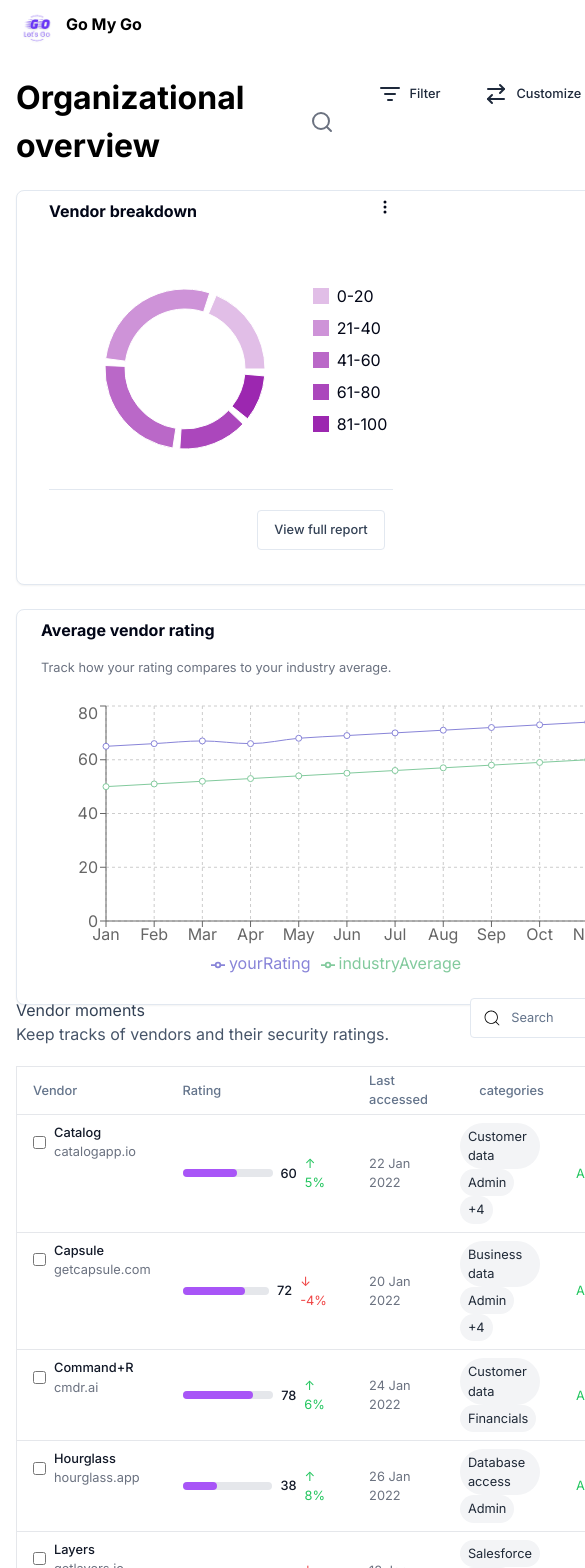
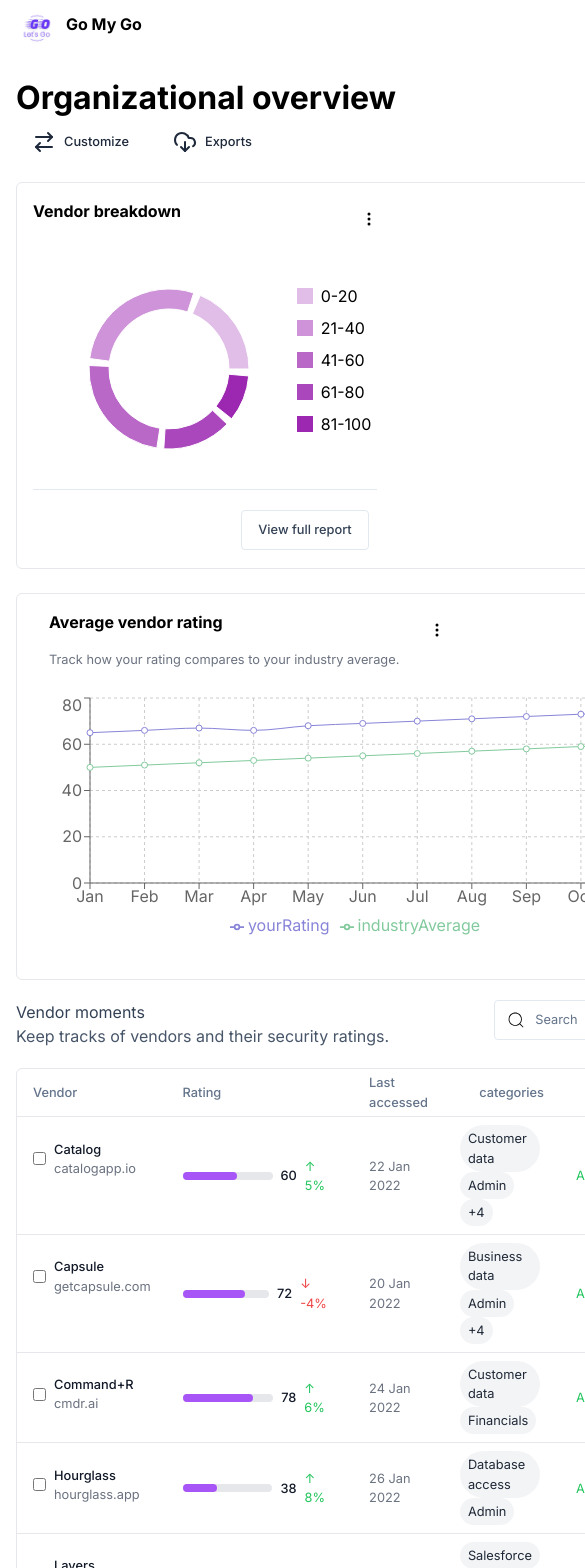
Before and after one commit to nrohitydv/go-my-go-again, a Next.js app: page / in a window 390 px wide. Shown: the top 1568 px of the page, 585 px wide, since content can reach past the window. Built offline with nearby package versions, Linux system fonts and the light colour scheme.

Commit message:
"Updated dependencies, added new components, and modified styles in various files"

```diff
--- a/app/page.tsx
+++ b/app/page.tsx
@@ -1,12 +1,13 @@
 import { Button } from "@/components/ui/button";
 import { Input } from "@/components/ui/input";
+
 import {
   ArrowRightLeft,
   CloudDownload,
   ListFilter,
   Search,
 } from "lucide-react";
-import { Card, CardContent } from "@/components/ui/card";
+import { Dialog, DialogContent, DialogTrigger } from "@/components/ui/dialog";
 
 import React from "react";
 import VendorChart from "@/components/VendorChart";
@@ -16,43 +17,60 @@ import { TableDemo } from "@/components/TableContent";
 
 const Home = () => {
   return (
-    <main className="space-y-5">
-      <div className="flex justify-between">
+    <main className="space-y-5 ">
+      <div className="flex sm:flex-row flex-col justify-between">
         <h1 className="font-bold text-[32px]">Organizational overview</h1>
         <div className="flex gap-[12px]">
-          <div className="relative">
+          <div className="relative hidden sm:block">
             <Search className="absolute left-2 top-1/2 transform -translate-y-1/2 text-gray-500" />
             <Input className="pl-10 pr-2 py-1 w-0 focus:w-48 transition-all duration-300 ease-in-out rounded-md border-0 focus:border" />
           </div>
-
-          <Button className="bg-white text-slate-800 hover:text-blue-900 hover:bg-blue-200 rounded-md gap-2">
+          <div className="hidden sm:block">
+            <Dialog>
+              <DialogTrigger>
+                <Button className="bg-white text-slate-800 hover:text-blue-900 hover:bg-blue-200 rounded-md gap-2 ">
                   <ListFilter />
                   Filter
                 </Button>
+              </DialogTrigger>
+              <DialogContent>Want to filter content!!</DialogContent>
+            </Dialog>
+          </div>
+          <div className="">
+            <Dialog>
+              <DialogTrigger>
                 <Button className="bg-white text-slate-800 hover:text-blue-900 hover:bg-blue-200 rounded-md gap-2">
                   <ArrowRightLeft />
                   Customize
                 </Button>
+              </DialogTrigger>
+              <DialogContent>Customize content here!!</DialogContent>
+            </Dialog>
+          </div>
+          <div className="">
+            <Dialog>
+              <DialogTrigger>
                 <Button className="bg-white text-slate-800 hover:text-blue-900 hover:bg-blue-200 rounded-md gap-2">
                   <CloudDownload />
                   Exports
                 </Button>
+              </DialogTrigger>
+              <DialogContent>
+                <div className="grid w-full max-w-sm items-center gap-1.5">
+                  <label htmlFor="picture">Choose the file</label>
+                  <Input id="picture" type="file" />
+                </div>
+              </DialogContent>
+            </Dialog>
           </div>
         </div>
-      <div className="flex justify-stretch gap-[24px] sm:flex-col">
-        <div className="">
-          <Card>
-            <CardContent>
+      </div>
+      <div className="flex flex-col sm:flex-row justify-stretch gap-[24px] ">
+        <div className="border p-2 rounded-md">
           <VendorChart />
-            </CardContent>
-          </Card>
         </div>
-        <div className="w-[650px] h-[369px]">
-          <Card>
-            <CardContent>
+        <div className="border p-2 rounded-md ">
           <AverageVendorRatingChart />
-            </CardContent>
-          </Card>
         </div>
       </div>
       <div className="flex justify-between">
@@ -65,6 +83,7 @@ const Home = () => {
 
         <SearchField />
       </div>
+
       <TableDemo />
     </main>
   );
--- a/components/MobileNav.tsx
+++ b/components/MobileNav.tsx
@@ -15,7 +15,7 @@ import { RxHamburgerMenu } from "react-icons/rx";
 
 const MobileNav = () => {
   return (
-    <div className="sm:block hidden m-3">
+    <div className="block sm:hidden m-3">
       <div className="flex justify-between ">
         <div className="inline-flex gap-1">
           <div className="">
--- a/components/NavBar.tsx
+++ b/components/NavBar.tsx
@@ -28,7 +28,7 @@ import SearchField from "./SearchField";
 
 const NavBar = () => {
   return (
-    <aside className="w-[300px] ml-4 block sm:hidden border-r">
+    <aside className="w-[300px] ml-4  hidden sm:block border-r">
       <div className="flex flex-col justify-start gap-[20px] mt-4">
         <div className="inline-flex gap-1">
           <div className="">
@@ -109,7 +109,7 @@ const NavBar = () => {
           </div>
         </ul>
 
-        <Card className="w-[280px]">
+        <Card className="w-[260px]">
           <CardHeader>
             <CardTitle className="text-md flex justify-between cursor-pointer">
               <h2>New Features available</h2>
--- a/components/TableContent.tsx
+++ b/components/TableContent.tsx
@@ -1,14 +1,14 @@
 import {
   Table,
   TableBody,
-  TableCaption,
-  TableCell,
-  TableFooter,
   TableHead,
   TableHeader,
   TableRow,
 } from "@/components/ui/table";
+import { Dialog, DialogContent, DialogTrigger } from "@/components/ui/dialog";
+
 import { Button } from "./ui/button";
+import { Pencil, Trash2 } from "lucide-react";
 
 type Vendor = {
   id: number;
@@ -96,9 +96,9 @@ const vendors: Vendor[] = [
 
 export function TableDemo() {
   return (
-    <div className="">
+    <div className="border rounded-md">
       <Table>
-        <TableHeader className="border">
+        <TableHeader>
           <TableRow>
             <TableHead className="w-[100px]">Vendor</TableHead>
             <TableHead>Rating</TableHead>
@@ -106,7 +106,7 @@ export function TableDemo() {
             <TableHead className="text-right">categories</TableHead>
           </TableRow>
         </TableHeader>
-        <TableBody className="border">
+        <TableBody className="">
           {vendors.map((vendor) => (
             <tr key={vendor.id} className="border-b border-gray-200">
               <td className="px-4 py-2 flex items-center">
@@ -165,39 +165,36 @@ export function TableDemo() {
                 )}
               </td>
               <td className="px-4 py-2 flex justify-end space-x-2">
-                <button className="text-gray-500 hover:text-gray-700">
-                  <svg
-                    xmlns="http://www.w3.org/2000/svg"
-                    className="h-5 w-5"
-                    viewBox="0 0 20 20"
-                    fill="currentColor"
-                  >
-                    <path d="M17.414 2.586a2 2 0 00-2.828 0L10 7.172 5.414 2.586a2 2 0 00-2.828 2.828L7.172 10l-4.586 4.586a2 2 0 102.828 2.828L10 12.828l4.586 4.586a2 2 0 102.828-2.828L12.828 10l4.586-4.586a2 2 0 000-2.828z" />
-                  </svg>
+                <button className="text-gray-500 hover:text-gray-700 h-[40px] w-[40px]">
+                  <Trash2 />
                 </button>
                 <button className="text-gray-500 hover:text-gray-700">
-                  <svg
-                    xmlns="http://www.w3.org/2000/svg"
-                    className="h-5 w-5"
-                    viewBox="0 0 20 20"
-                    fill="currentColor"
-                  >
-                    <path d="M6 2a1 1 0 00-1 1v1H3a1 1 0 000 2h1v11a2 2 0 002 2h8a2 2 0 002-2V6h1a1 1 0 100-2h-2V3a1 1 0 00-1-1H6zm2 2V3h4v1H8zm-1 2v10h6V6H7z" />
-                  </svg>
+                  <Pencil />
                 </button>
               </td>
             </tr>
           ))}
         </TableBody>
       </Table>
-      <div className="flex justify-between mt-2 items-center">
+      <div className="flex justify-between items-center  border-t p-2">
+        <Dialog>
+          <DialogTrigger>
             <Button className="bg-white text-slate-600 hover:text-blue-800 hover:bg-white border rounded-md ml-3">
               Previous
             </Button>
-        <p className="text-sm text-slate-600">Page 1 of 10</p>
+          </DialogTrigger>
+          <DialogContent>No previous page found!!!</DialogContent>
+        </Dialog>
+
+        <p className="text-sm text-slate-600">Page 1 of 1</p>
+        <Dialog>
+          <DialogTrigger>
             <Button className="bg-white text-slate-600 hover:text-blue-800 hover:bg-white border rounded-md mr-3">
               Next
             </Button>
+          </DialogTrigger>
+          <DialogContent>No next page found!!!</DialogContent>
+        </Dialog>
       </div>
     </div>
   );
--- a/components/VendorChart.tsx
+++ b/components/VendorChart.tsx
@@ -4,6 +4,12 @@ import { BsThreeDotsVertical } from "react-icons/bs";
 import { PieChart, Pie, Cell, Tooltip } from "recharts";
 import { Button } from "./ui/button";
 import { Separator } from "./ui/separator";
+import {
+  Popover,
+  PopoverContent,
+  PopoverTrigger,
+} from "@/components/ui/popover";
+import { Dialog, DialogContent, DialogTrigger } from "@/components/ui/dialog";
 
 const data = [
   { name: "0-20", value: 20 },
@@ -20,12 +26,13 @@ const VendorChart: React.FC = () => {
     <div className="flex flex-col items-center p-2 h-[369px] w-[360px]">
       <div className="flex justify-between w-full relative">
         <h2 className="text-lg font-bold mb-4">Vendor breakdown</h2>
-        <div className="relative group">
-          <BsThreeDotsVertical />
-          <div className="absolute right-0 mt-2 p-2 w-24 bg-blue-500 text-white text-sm rounded opacity-0 group-hover:opacity-100 transition-opacity duration-300">
-            Edit
-          </div>
-        </div>
+
+        <Dialog>
+          <DialogTrigger>
+            <BsThreeDotsVertical />
+          </DialogTrigger>
+          <DialogContent>Edit chart!!</DialogContent>
+        </Dialog>
       </div>
 
       <div className="flex">
@@ -64,9 +71,22 @@ const VendorChart: React.FC = () => {
         </div>
       </div>
       <Separator orientation="horizontal" />
-      <Button className="mt-5 ml-[200px] bg-white text-slate-700 text-sm border border-slate-200 rounded hover:bg-purple-300">
-        View full report
-      </Button>
+      <Popover>
+        <PopoverTrigger>
+          <Button className="mt-5 ml-[200px] bg-white text-slate-700 text-sm border border-slate-200 rounded hover:bg-purple-300">
+            View full report
+          </Button>
+        </PopoverTrigger>
+        <PopoverContent>
+          {data.map((entry, id) => (
+            <ul key={id}>
+              <li className="flex items-center justify-center">
+                <span>{entry.name}</span>
+              </li>
+            </ul>
+          ))}
+        </PopoverContent>
+      </Popover>
     </div>
   );
 };
--- a/components/VendorRating.tsx
+++ b/components/VendorRating.tsx
@@ -3,6 +3,8 @@ import React from "react";
 import { BsThreeDotsVertical } from "react-icons/bs";
 import { LineChart, Line, CartesianGrid, Tooltip, Legend } from "recharts";
 import { XAxis, YAxis } from "recharts";
+import { Dialog, DialogContent, DialogTrigger } from "@/components/ui/dialog";
+
 const data = [
   { name: "Jan", yourRating: 65, industryAverage: 50 },
   { name: "Feb", yourRating: 66, industryAverage: 51 },
@@ -19,18 +21,23 @@ const data = [
 ];
 const AverageVendorRatingChart: React.FC = () => {
   return (
-    <div className="flex flex-col">
+    <div className="flex flex-col  sm:w-[680px] h-[369px] w-[420px] ">
       <div className="flex justify-between mt-2">
-        <h2 className="text-lg font-bold mb-4 items-start">
+        <h2 className="text-lg font-bold mb-4 items-start ml-[24px] ">
           Average vendor rating
         </h2>
-        <BsThreeDotsVertical />
+        <Dialog>
+          <DialogTrigger>
+            <BsThreeDotsVertical />
+          </DialogTrigger>
+          <DialogContent>Edit chart!!</DialogContent>
+        </Dialog>{" "}
       </div>
 
-      <p className="text-sm text-gray-500 mb-6">
+      <p className="text-sm text-gray-500 mb-6 ml-[24px]">
         Track how your rating compares to your industry average.
       </p>
-      <LineChart width={600} height={279} data={data}>
+      <LineChart width={670} height={249} data={data} className="">
         <CartesianGrid strokeDasharray="3 3" />
         <XAxis dataKey="name" />
         <YAxis />
--- /dev/null
+++ b/components/ui/popover.tsx
@@ -0,0 +1,31 @@
+"use client"
+
+import * as React from "react"
+import * as PopoverPrimitive from "@radix-ui/react-popover"
+
+import { cn } from "@/lib/utils"
+
+const Popover = PopoverPrimitive.Root
+
+const PopoverTrigger = PopoverPrimitive.Trigger
+
+const PopoverContent = React.forwardRef<
+  React.ElementRef<typeof PopoverPrimitive.Content>,
+  React.ComponentPropsWithoutRef<typeof PopoverPrimitive.Content>
+>(({ className, align = "center", sideOffset = 4, ...props }, ref) => (
+  <PopoverPrimitive.Portal>
+    <PopoverPrimitive.Content
+      ref={ref}
+      align={align}
+      sideOffset={sideOffset}
+      className={cn(
+        "z-50 w-72 rounded-md border border-slate-200 bg-white p-4 text-slate-950 shadow-md outline-none data-[state=open]:animate-in data-[state=closed]:animate-out data-[state=closed]:fade-out-0 data-[state=open]:fade-in-0 data-[state=closed]:zoom-out-95 data-[state=open]:zoom-in-95 data-[side=bottom]:slide-in-from-top-2 data-[side=left]:slide-in-from-right-2 data-[side=right]:slide-in-from-left-2 data-[side=top]:slide-in-from-bottom-2 dark:border-slate-800 dark:bg-slate-950 dark:text-slate-50",
+        className
+      )}
+      {...props}
+    />
+  </PopoverPrimitive.Portal>
+))
+PopoverContent.displayName = PopoverPrimitive.Content.displayName
+
+export { Popover, PopoverTrigger, PopoverContent }
--- a/package.json
+++ b/package.json
@@ -11,8 +11,10 @@
   "dependencies": {
     "@radix-ui/react-avatar": "^1.0.4",
     "@radix-ui/react-dialog": "^1.0.5",
+    "@radix-ui/react-popover": "^1.0.7",
     "@radix-ui/react-separator": "^1.0.3",
     "@radix-ui/react-slot": "^1.0.2",
+    "@radix-ui/react-tooltip": "^1.0.7",
     "class-variance-authority": "^0.7.0",
     "clsx": "^2.1.1",
     "lucide-react": "^0.394.0",
--- a/tailwind.config.ts
+++ b/tailwind.config.ts
@@ -12,16 +12,22 @@ const config = {
   theme: {
     fontSize: { sm: "0.8rem" },
     screens: {
-      "2xl": { max: "1535px" },
+      sm: "567px",
+      // => @media (min-width: 640px) { ... }
 
-      xl: { max: "1279px" },
+      md: "768px",
+      // => @media (min-width: 768px) { ... }
 
-      lg: { max: "1023px" },
+      lg: "1024px",
+      // => @media (min-width: 1024px) { ... }
 
-      md: { max: "767px" },
+      xl: "1280px",
+      // => @media (min-width: 1280px) { ... }
 
-      sm: { max: "639px" },
+      "2xl": "1536px",
+      // => @media (min-width: 1536px) { ... }
     },
+
     container: {
       center: true,
       padding: "2rem",
```
Also changed, not shown: components/ui/tooltip.tsx (added, +30 -0 lines), 1 other file (tests, documents, lock files or other folders). Lines whose indentation alone changed are shown as unchanged.
